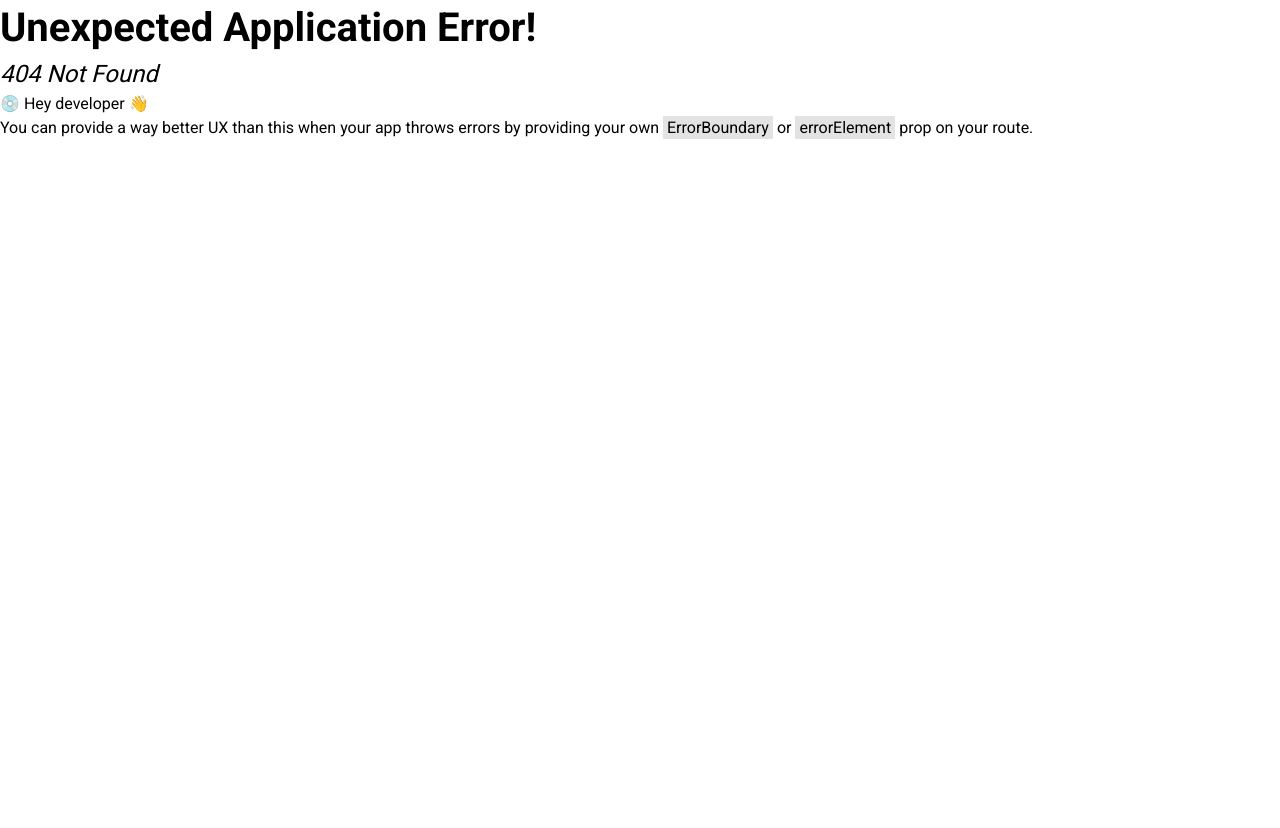
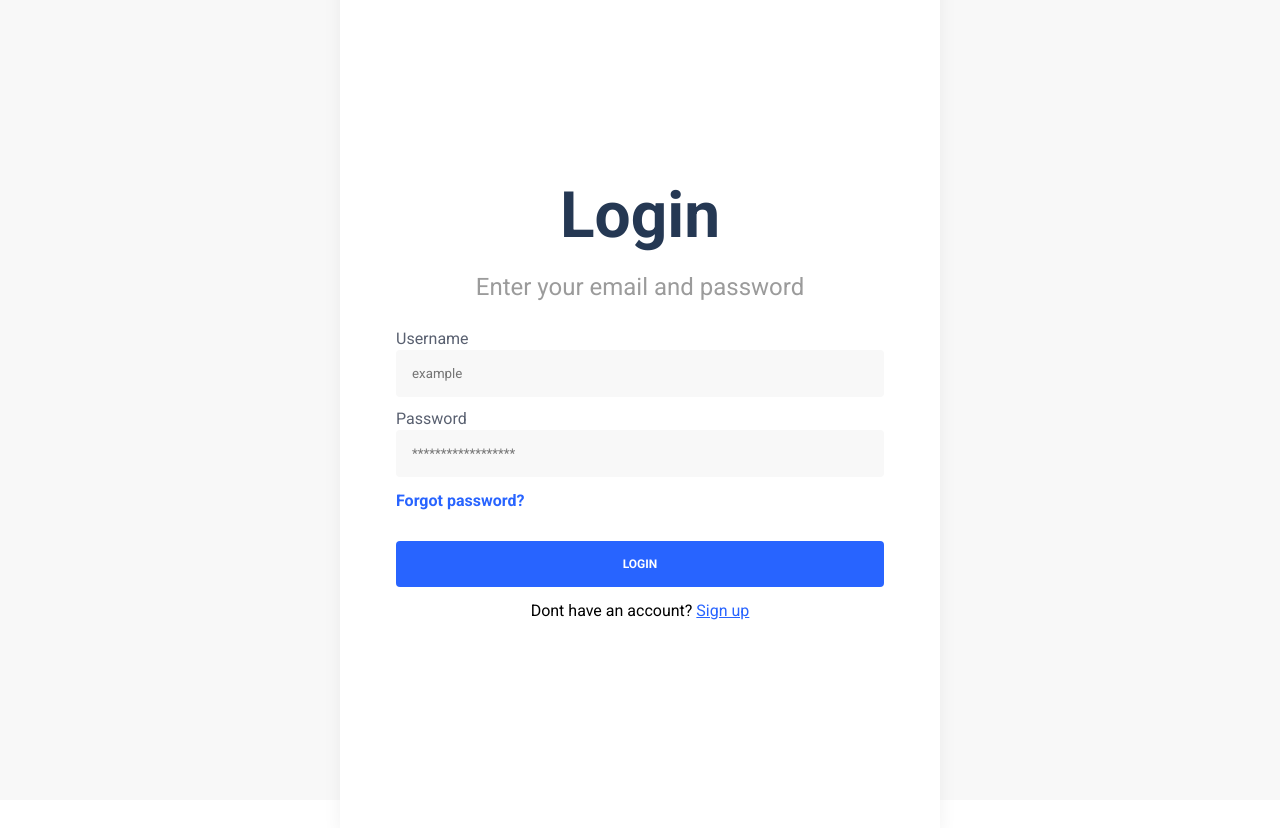
Before and after one commit to vitormrts/rate-me, a React (Create React App) app: page /login in a window 1280 px wide. Before the commit this address had no page. Before the commit the page ends 800 px from the top, so only its background shows below. Built offline with nearby package versions, Linux system fonts and the light colour scheme.

Commit message:
feature: add login layout

```diff
--- /dev/null
+++ b/src/components/auth/LoginForm/LoginForm.js
@@ -0,0 +1,31 @@
+import { Input } from "../../inputs";
+import { Button } from "../../buttons";
+import * as S from "./LoginForm.style";
+import { Link } from "react-router-dom";
+
+const LoginForm = () => {
+  return (
+    <>
+      <S.Form>
+        <Input label="Username" placeholder="example" />
+        <Input
+          label="Password"
+          placeholder="******************"
+          type="password"
+        />
+        <S.ForgotPasswordLabel>
+          <strong>Forgot password?</strong>
+        </S.ForgotPasswordLabel>
+        <S.ButtonAdapter>
+          <Button text="Login" />
+        </S.ButtonAdapter>
+      </S.Form>
+      <S.AlreadyHaveAccountLabel>
+        Dont have an account?
+        <Link to="/sign-up">Sign up</Link>
+      </S.AlreadyHaveAccountLabel>
+    </>
+  );
+};
+
+export default LoginForm;
--- /dev/null
+++ b/src/components/auth/LoginForm/LoginForm.style.js
@@ -0,0 +1,35 @@
+import styled from "styled-components";
+import { css } from "styled-components";
+
+export const Form = styled.form`
+  display: flex;
+  align-items: center;
+  gap: 12px;
+  justify-content: center;
+  flex-direction: column;
+  width: 100%;
+`;
+
+export const ButtonAdapter = styled.div`
+  margin-top: 16px;
+  width: 100%;
+`;
+
+export const ForgotPasswordLabel = styled.p`
+  ${({ theme }) => css`
+    width: 100%;
+    strong {
+      color: ${theme.colors.primary.main};
+    }
+  `}
+`;
+
+export const AlreadyHaveAccountLabel = styled.p`
+  ${({ theme }) => css`
+    margin-top: 12px;
+    a {
+      margin-left: 4px;
+      color: ${theme.colors.primary.main};
+    }
+  `}
+`;
--- /dev/null
+++ b/src/components/auth/LoginForm/index.js
@@ -0,0 +1,3 @@
+import LoginForm from "./LoginForm";
+
+export default LoginForm;
--- a/src/components/auth/index.js
+++ b/src/components/auth/index.js
@@ -1,3 +1,3 @@
 export { default as Base } from "./Base";
 export { default as SignUpForm } from "./SignUpForm";
-// export { default as LoginForm } from './LoginForm';
+export { default as LoginForm } from "./LoginForm";
--- a/src/routes/routes.js
+++ b/src/routes/routes.js
@@ -1,4 +1,4 @@
-import { HomePage, SignUpPage } from "../templates";
+import { HomePage, LoginPage, SignUpPage } from "../templates";
 
 import { createBrowserRouter } from "react-router-dom";
 
@@ -11,6 +11,10 @@ const routes = createBrowserRouter([
     path: "sign-up",
     element: <SignUpPage />,
   },
+  {
+    path: "login",
+    element: <LoginPage />,
+  },
 ]);
 
 export default routes;
--- /dev/null
+++ b/src/templates/Login/Login.page.js
@@ -0,0 +1,11 @@
+import { Base, LoginForm } from "../../components/auth";
+
+const LoginPage = () => {
+  return (
+    <Base title="Login" subtitle="Enter your email and password">
+      <LoginForm />
+    </Base>
+  );
+};
+
+export default LoginPage;
--- /dev/null
+++ b/src/templates/Login/index.js
@@ -0,0 +1 @@
+export { default } from "./Login.page";
--- a/src/templates/index.js
+++ b/src/templates/index.js
@@ -1,2 +1,3 @@
 export { default as HomePage } from "./Home";
 export { default as SignUpPage } from "./SignUp";
+export { default as LoginPage } from "./Login";
```
